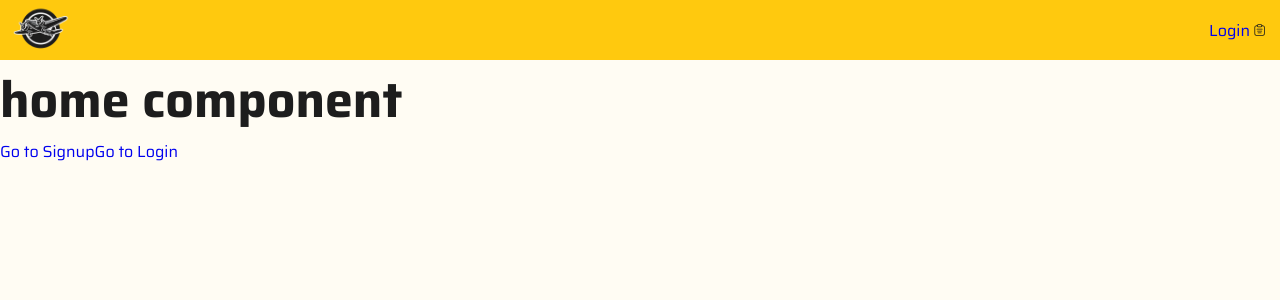
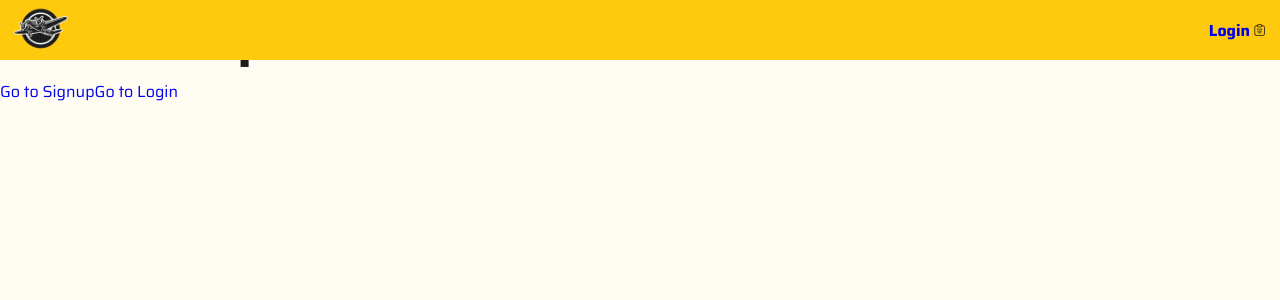
Before and after one commit to NimaShariatz/Henning-the-Navigator-V2, a React (Vite) app in the folder frontend/: page / in a window 1280 px wide. Shown: the top 300 px of the page. Built offline with nearby package versions, Linux system fonts and the light colour scheme; a web font is replaced by a local one.

Commit message:
menu work

```diff
--- a/frontend/index.html
+++ b/frontend/index.html
@@ -4,7 +4,7 @@
     <meta charset="UTF-8" />
     <link rel="icon" type="image/svg+xml" href="/favicon.webp" />
     <meta name="viewport" content="width=device-width, initial-scale=1.0" />
-    <title>frontend</title>
+    <title>Henning the Navigator</title>
   </head>
   <body>
     <div id="root"></div>
--- a/frontend/src/components/menu/Menu.module.css
+++ b/frontend/src/components/menu/Menu.module.css
@@ -1,10 +1,12 @@
 .menuContainer {
   width: 100%;
-  height: 60px;
+  height: var(--menu_height);
   display: flex;
   background-color: var(--logo_yellow);
   transform: translateY(-45px);
   transition: transform 0.25s ease-in-out;
+  position: fixed;
+  top: 0;
 }
 .menuContainer:hover {
   transform: translateY(0);
@@ -22,6 +24,10 @@
   padding-left: 10px;
   opacity: 0;
   transition: opacity 0.15s linear;
+}
+.leftHomeLink {
+  display: inline-flex;
+  height: 100%;
 }
 .henningLogo {
   width: auto;
@@ -44,6 +50,7 @@
   justify-content: end;
   align-items: center;
   padding-right: 10px;
+  gap: 1rem;
   transition: opacity 0.15s linear;
 }
 
@@ -54,13 +61,16 @@
   display: flex;
   justify-content: center;
   align-items: center;
+  text-decoration: none;
   padding-inline: 0.25rem;
   border-radius: 4px;
+  font-weight: 700;
 }
 .rightSide button:hover,
 .rightSide a:hover {
   background-color: var(--logo_black);
   color: var(--text_color_white);
+  text-decoration: underline;
 }
 .rightSide button svg,
 .rightSide a svg {
--- a/frontend/src/components/menu/Menu.tsx
+++ b/frontend/src/components/menu/Menu.tsx
@@ -32,7 +32,9 @@ function Menu() {
       <menu>
         <div className={styles.menuContainer}>
           <div className={styles.leftSide}>
+            <Link to="/" className={styles.leftHomeLink}>
               <img className={styles.henningLogo} src={HennLogo1} />
+            </Link>
           </div>
           <div className={styles.middleSide}>
             <svg
@@ -49,12 +51,16 @@ function Menu() {
           </div>
           <div className={styles.rightSide}>
             {loggedIn ? (
+              <>
+                <Link to="/user-sessions">Sessions</Link>
+
                 <button onClick={handleSignOut}>
-                log out
+                  Log out
                   <svg xmlns="http://www.w3.org/2000/svg" viewBox="0 0 24 24">
                     <path d="m17 7l-1.41 1.41L18.17 11H8v2h10.17l-2.58 2.58L17 17l5-5M4 5h8V3H4c-1.1 0-2 .9-2 2v14c0 1.1.9 2 2 2h8v-2H4z"></path>
                   </svg>
                 </button>
+              </>
             ) : (
               <Link to="/login">
                 Login
--- a/frontend/src/index.css
+++ b/frontend/src/index.css
@@ -29,6 +29,8 @@
   --red_target_background: #fb7b7b4a;
   --blue_target: #0b62bf;
   --blue_target_background: #4272ec4c;
+
+  --menu_height: 60px;
 }
 
 * {
@@ -51,6 +53,9 @@ a {
 }
 a:hover {
   text-decoration: underline;
+}
+a:visited {
+  color: initial; /* dont make color purple */
 }
 
 h1 {
--- a/frontend/src/pages/userSessions/UserSessions.module.css
+++ b/frontend/src/pages/userSessions/UserSessions.module.css
@@ -1,7 +1,8 @@
 .coreContainer {
+  margin-top: var(--menu_height);
   display: flex;
   flex-direction: column;
   width: 100%;
-  height: 100%;
+  min-height: 100px;
   background-color: red;
 }
--- a/frontend/src/pages/userSessions/UserSessions.tsx
+++ b/frontend/src/pages/userSessions/UserSessions.tsx
@@ -21,10 +21,11 @@ function UserSessions() {
   return (
     <>
       <Menu />
-      <p>user page</p>
-      <p>Hi {username}!</p>
 
-      <div className={styles.coreContainer}></div>
+      <div className={styles.coreContainer}>
+        <p>user page</p>
+        <p>Hi {username}!</p>
+      </div>
     </>
   );
 }
```
Lines whose indentation alone changed are shown as unchanged.
